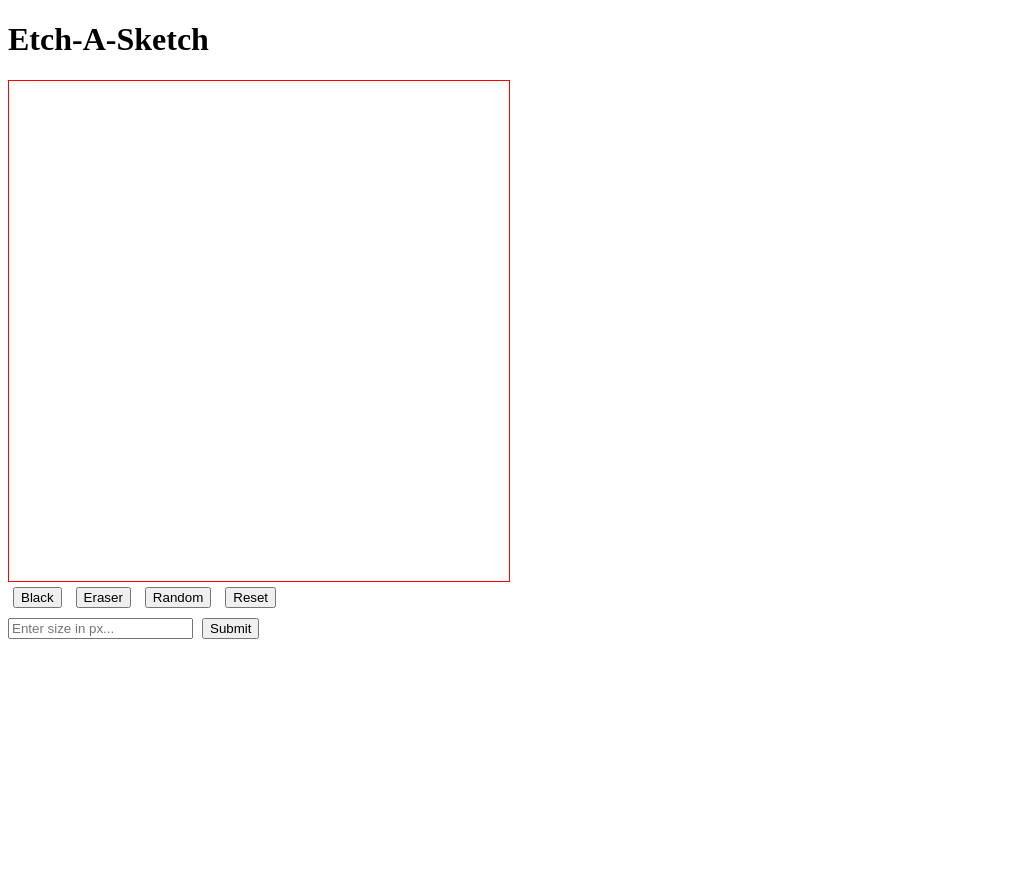
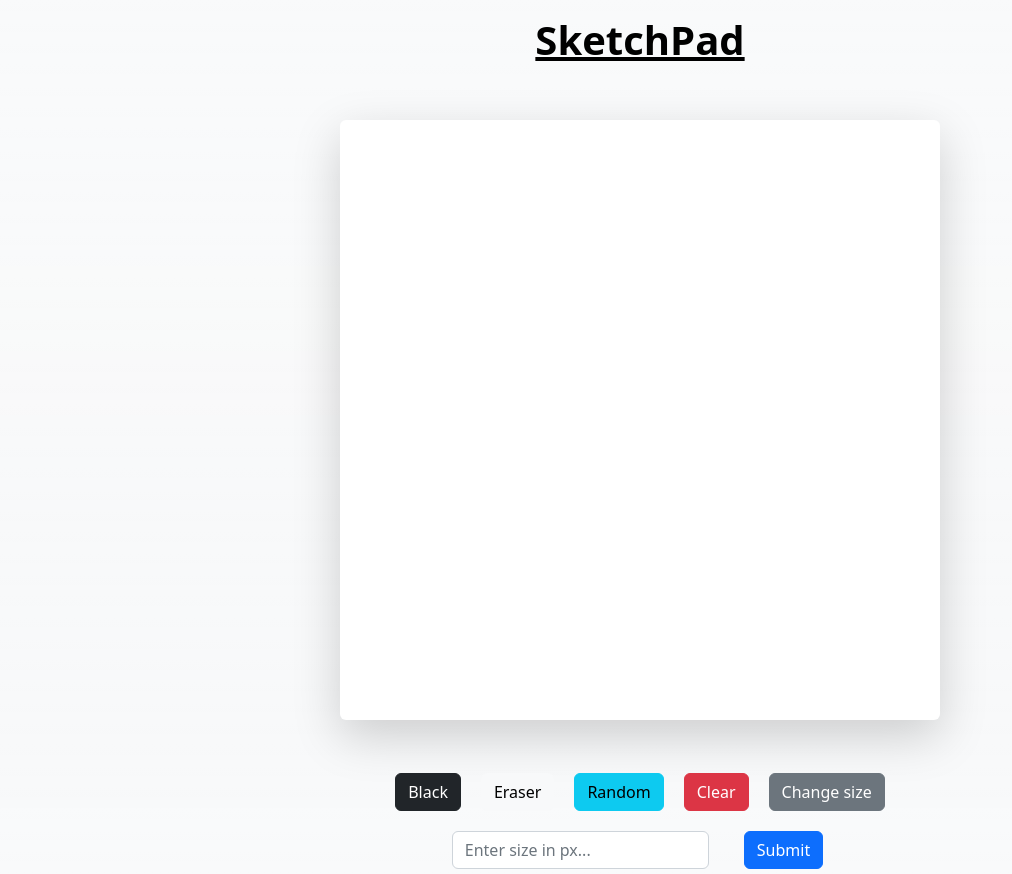
Before and after one commit to OhmPatil/SketchPad, a plain HTML site: page index.html in a window 1280 px wide. Shown: the whole page, without its empty margins (0-1012 px from the left). Before the commit the page ends 800 px from the top, so only its background shows below. Drawn offline with nearby package versions, Linux system fonts and the light colour scheme.

Commit message:
Add prompt button and change aesthetics

```diff
--- a/index.html
+++ b/index.html
@@ -6,19 +6,24 @@
     <meta name="viewport" content="width=device-width, initial-scale=1.0">
     <title>Etch-A-Sketch!</title>
     <script src="main.js" defer></script>
-    <!-- <link rel="stylesheet" href="https://cdn.jsdelivr.net/npm/bootstrap@5.2.0-beta1/dist/css/bootstrap.min.css"> -->
+    <link rel="stylesheet" href="https://cdn.jsdelivr.net/npm/bootstrap@5.2.0-beta1/dist/css/bootstrap.min.css">
     <link rel="stylesheet" href="styles.css">
 </head>
-<body>
+<body class="p-3 mb-2 bg-light bg-gradient text-black">
     <div class="container">
-        <div class="title"><h1>Etch-A-Sketch</h1></div>
-        <div class="pen"></div>
+        <div class="title"><h1><strong>SketchPad</strong></h1></div>
+        <div class="pen"><br><br></div>
         <div class="content">
-            <div class="board"></div>
-            <button onclick="changeColor('black')" class="btn btn-dark">Black</button>
-            <button onclick="changeColor('white')" class="btn btn-light">Eraser</button>
-            <button onclick="changeColor('random')" class="btn btn-info">Random</button>
-            <button onclick="reset()" class="btn btn-danger">Reset</button>
+            <div class="board shadow-lg p-3 mb-5 bg-body rounded"></div>
+            <div class="buttons">
+                <button onclick="changeColor('black')" class="btn btn-dark">Black</button>
+                <button onclick="changeColor('white')" class="btn btn-light ">Eraser</button>
+                <button onclick="changeColor('random')" class="btn btn-info">Random</button>
+                <button onclick="reset()" class="btn btn-danger">Clear</button>
+                <button class="btn btn-secondary" onclick="promptForSize()">Change size</button>
+
+            </div>
+
         </div>
         <form>
             <input type="text" id="size" placeholder="Enter size in px..." class="form-control">
--- a/main.js
+++ b/main.js
@@ -1,6 +1,6 @@
 const board = document.querySelector('.board')
 let color = 'black'
-let click = true
+let click = false
 // createBoard(16)
 
 function createBoard(size){
@@ -13,9 +13,9 @@ function createBoard(size){
     let total = size*size;
     for (let i=0; i<total; i++){
         let pixel = document.createElement('div')
-        pixel.style.background = 'red'
+        pixel.style.background = 'white'
         pixel.addEventListener('mouseover', draw)
-        pixel.classList.add('pixel')
+        pixel.classList.add('border')
         pixel.classList.add('pixelhover')
         board.appendChild(pixel)
     }
@@ -57,6 +57,16 @@ function displayPenMode(){
     if (click) document.querySelector('.pen').innerHTML = '<h2>Pen: Enabled</h2>'
     else document.querySelector('.pen').innerHTML = '<h2>Pen: Disabled</h2>'
 }
+
+function promptForSize(){
+    let size = prompt("How many pixels per side? (Max: 100)")
+    if (size >= 2 && size <=100) {
+        createBoard(size)
+        displayPenMode()
+    }
+    else console.log('CRASH HONDA SI');
+
+}
 // logic when 'reset' button is pressed
 function reset(){
     let squares = board.querySelectorAll('div')
--- a/styles.css
+++ b/styles.css
@@ -1,13 +1,49 @@
+body{
+    height: 100vh;
+    width: 100vw;
+}
+
+.container{
+    display: flex;
+    flex-direction: column;
+    justify-content: center;
+    align-items: center;
+}
+
+.title{
+    text-decoration:underline;
+}
+
+.controls{
+    display: flex;
+    justify-content: center;
+    align-items: center;
+    gap: 50px;
+}
+
 .board{
     display: grid;
-    width: 500px;
-    height: 500px;
-    border: 1px solid red;
+    width: 600px;
+    height: 600px;
+    /* border: 1px solid red; */
+
 }
 
-.pixelhover:hover{
-    border: 1px solid black;
+.buttons{
+    display: flex;
+    justify-content: center;
+    align-items: center;
+    margin: 10px;
+    gap: 10px;
 }
+
+form{
+    display: flex;
+    justify-content: center;
+    align-items: center;
+    gap: 30px;
+}
+
 
 button{
     margin: 5px;
```
